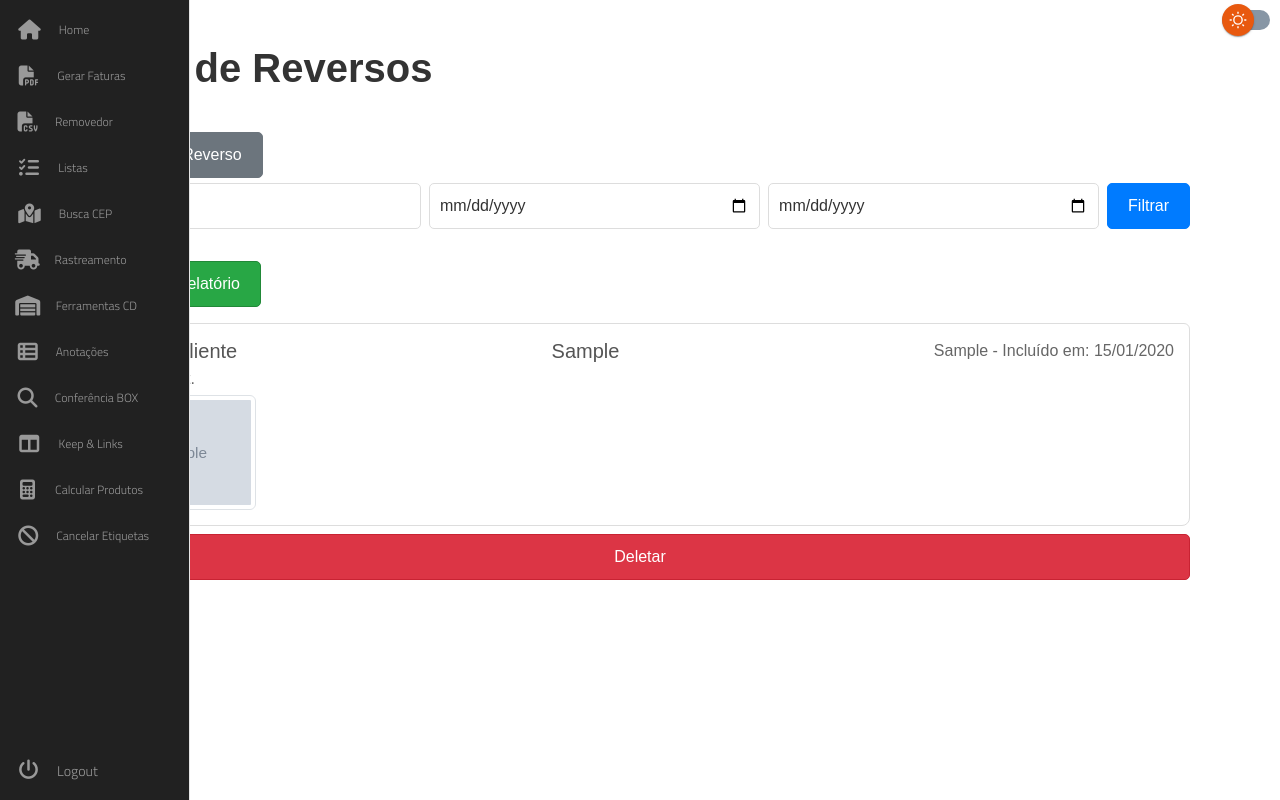
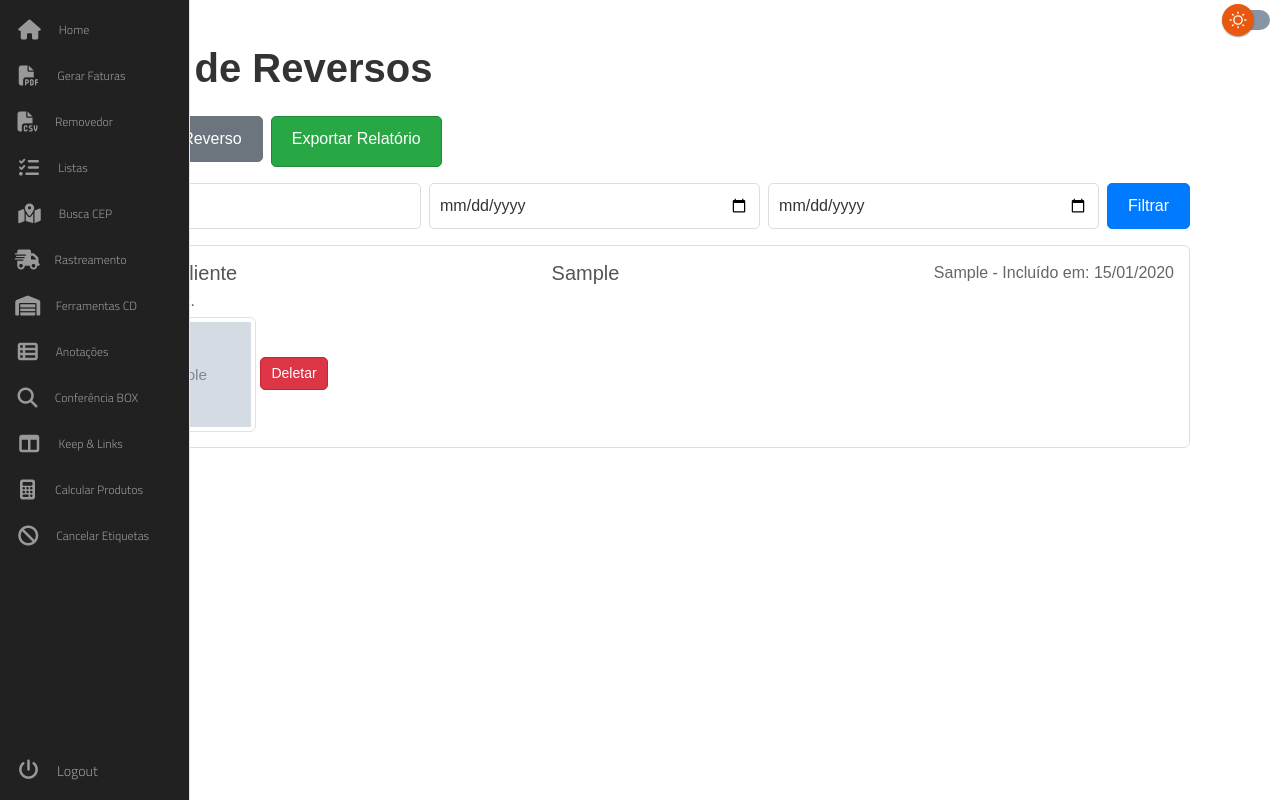
Before and after one commit to Rennanlp/novoteste, a Flask app: page /reversos in a window 1280 px wide. Run offline with Flask 3, Linux system fonts and the light colour scheme; a user stored in the database is signed in; tables that the repository leaves empty hold one stand-in row (values such as "Sample post"); grey boxes marked "Sample" are stand-in pictures; some libraries are stand-ins or nearby versions; some web fonts are replaced.

Commit message:
Add files via upload

```diff
--- a/templates/listar_reversos.html
+++ b/templates/listar_reversos.html
@@ -26,7 +26,11 @@
 
     <div class="container my-4">
         <h1 class="mb-4">Lista de Reversos</h1>
-        <a href="/reversos/adicionar" class="btn btn-secondary mt-3">Adicionar Reverso</a>
+
+        <div class="d-flex justify-content-start mb-3">
+            <a href="/reversos/adicionar" class="btn btn-secondary me-2">Adicionar Reverso</a>
+            <a href="/reversos/exportar?q={{ query }}&start_date={{ start_date }}&end_date={{ end_date }}" class="btn btn-success">Exportar Relatório</a>
+        </div>
 
         <form method="get" action="/reversos" class="d-flex mb-3">
             <input type="text" name="q" id="search-input" class="form-control me-2" placeholder="Buscar..." value="{{ query }}">
@@ -35,11 +39,9 @@
             <button type="submit" class="btn btn-primary">Filtrar</button>
         </form>
 
-        <a href="/reversos/exportar?q={{ query }}&start_date={{ start_date }}&end_date={{ end_date }}" class="btn btn-success mt-3">Exportar Relatório</a>
-
         <div id="results" class="list-group mt-3">
             {% for reverso in reversos %}
-                <a href="#" class="list-group-item list-group-item-action">
+                <div class="list-group-item">
                     <div class="d-flex w-100 justify-content-between">
                         <h5 class="mb-1">{{ reverso.cliente }}</h5>
                         <h5 class="mb-1">{{ reverso.codigo }}</h5>
@@ -48,11 +50,11 @@
                     <p class="mb-1">{{ reverso.descricao }}</p>
 
                     {% if reverso.imagem %}
-                        <img src="{{ reverso.imagem }}" alt="Imagem do Reverso" class="img-thumbnail" style="max-width: 150px;">
+                        <img src="{{ reverso.imagem }}" alt="Imagem do Reverso" class="img-thumbnail" style="max-width: 150px;" onerror="this.style.display='none'">
                     {% endif %}
 
-                    <a href="#" class="btn btn-danger btn-sm mt-2" onclick="confirmDelete({{ reverso.id }})">Deletar</a>
-                </a>
+                    <button class="btn btn-danger btn-sm mt-2" onclick="confirmDelete({{ reverso.id }})" aria-label="Deletar reverso">Deletar</button>
+                </div>
             {% endfor %}
         </div>
 
@@ -80,12 +82,25 @@
             fetch(`/reversos?q=${encodeURIComponent(query)}&start_date=${encodeURIComponent(startDate)}&end_date=${encodeURIComponent(endDate)}`, {
                 headers: { 'X-Requested-With': 'XMLHttpRequest' }
             })
-            .then(response => response.text())
+            .then(response => response.json())
             .then(data => {
-                resultsContainer.innerHTML = data;
+                resultsContainer.innerHTML = data.html;
+                paginationContainer.innerHTML = createPagination(data.pagination);
+                attachPaginationLinks();
             })
             .catch(error => console.error('Erro ao buscar:', error));
         });
+
+        function createPagination(pagination) {
+            let html = '';
+            if (pagination.has_prev) {
+                html += `<a href="?page=${pagination.prev_page}" class="btn btn-outline-secondary">Anterior</a>`;
+            }
+            if (pagination.has_next) {
+                html += `<a href="?page=${pagination.next_page}" class="btn btn-outline-secondary">Próximo</a>`;
+            }
+            return html;
+        }
 
         document.addEventListener('DOMContentLoaded', function () {
             function loadPage(url) {
```
